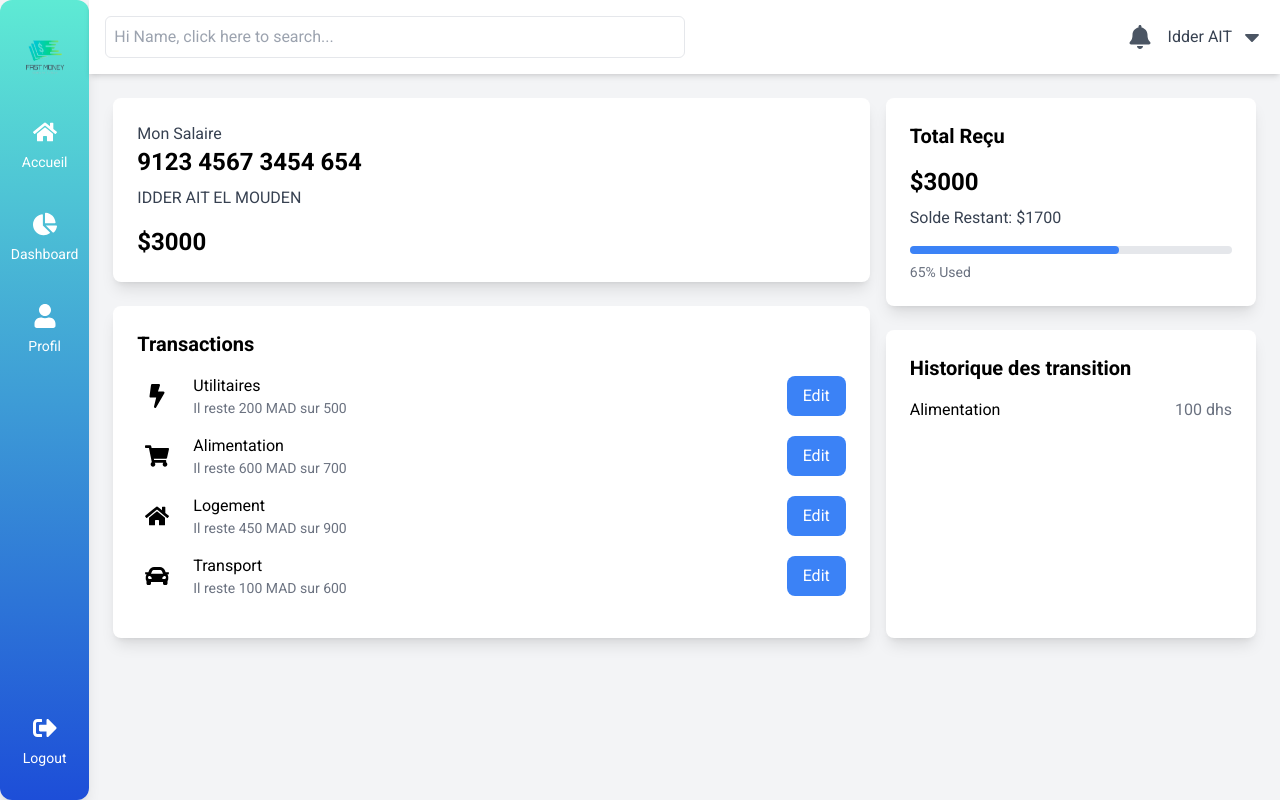
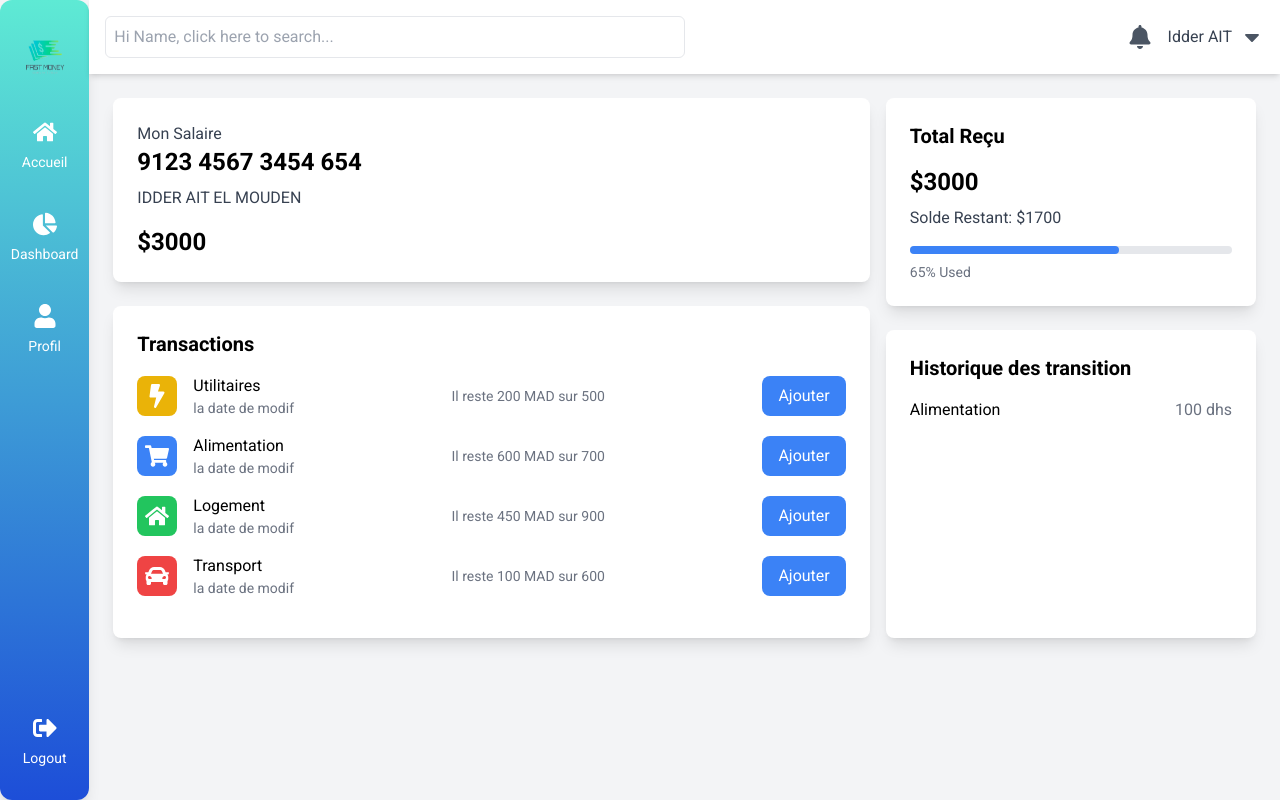
Before and after one commit to IDDER29/Full-Stack-Application-MyFinance, a React (Vite) app in the folder client/: page /home in a window 1280 px wide. Built offline with nearby package versions, Linux system fonts and the light colour scheme.

Commit message:
update the background colore icond

```diff
--- a/client/src/components/Layout/Transactions.jsx
+++ b/client/src/components/Layout/Transactions.jsx
@@ -1,5 +1,5 @@
 import React from "react";
-import { FaBolt, FaShoppingCart, FaHome, FaCar } from "react-icons/fa";
+
 import TransactionItems from "./TransactionsItems";
 
 const Transactions = () => {
--- a/client/src/components/Layout/TransactionsItems.jsx
+++ b/client/src/components/Layout/TransactionsItems.jsx
@@ -3,10 +3,18 @@ import { FaBolt, FaShoppingCart, FaHome, FaCar } from "react-icons/fa";
 
 // Define a mapping between categories and icons
 const iconMap = {
-  Utilitaires: <FaBolt size={24} />,
-  Alimentation: <FaShoppingCart size={24} />,
-  Logement: <FaHome size={24} />,
-  Transport: <FaCar size={24} />,
+  Utilitaires: <FaBolt size={24} color="white" />,
+  Alimentation: <FaShoppingCart size={24} color="white" />,
+  Logement: <FaHome size={24} color="white" />,
+  Transport: <FaCar size={24} color="white" />,
+};
+
+// Define a mapping between categories and colors
+const bgColorClassMap = {
+  Utilitaires: "bg-yellow-500",
+  Alimentation: "bg-blue-500",
+  Logement: "bg-green-500",
+  Transport: "bg-red-500",
 };
 
 // Sample transaction data
@@ -17,38 +25,28 @@ const transactions = [
   { category: "Transport", remaining: 100, total: 600 },
 ];
 
-const getColor = (category) => {
-  switch (category) {
-    case "Utilitaires":
-      return "yellow";
-    case "Alimentation":
-      return "blue";
-    case "Logement":
-      return "green";
-    case "Transport":
-      return "red";
-    default:
-      return "gray";
-  }
-};
-
 const TransactionItem = ({ transaction }) => {
   const { category, remaining, total } = transaction;
+  const bgColorClass = bgColorClassMap[category];
+
   return (
     <div className="flex justify-between items-center mb-4">
       <div className="flex items-center">
-        <div className={`bg-${getColor(category)}-300 p-2 rounded-lg mr-4`}>
+        <div className={`p-2 rounded-lg mr-4 ${bgColorClass}`}>
           {iconMap[category]}
         </div>
         <div>
           <div>{category}</div>
-          <div className="text-sm text-gray-500">
-            Il reste {remaining} MAD sur {total}
-          </div>
+          <div className="text-sm text-gray-500">la date de modif</div>
+        </div>
+      </div>
+      <div>
+        <div className="text-sm text-gray-500">
+          Il reste {remaining} MAD sur {total}
         </div>
       </div>
       <button className="bg-blue-500 text-white px-4 py-2 rounded-lg">
-        Edit
+        Ajouter
       </button>
     </div>
   );
```
